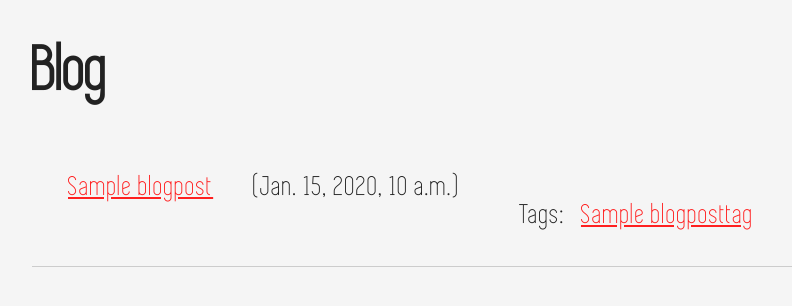
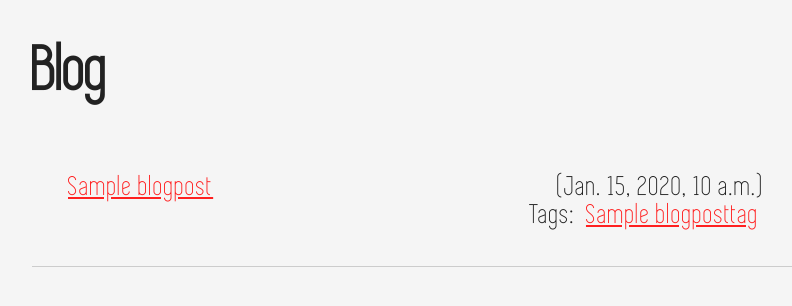
Before and after one commit to plumdog/myhome, a Django app: page /blog/ in a window 1280 px wide. Shown: the part 38-344 px from the top of the page, without its empty margins (224-1016 px from the left). Run offline with Django 3.2, Linux system fonts and the light colour scheme; tables that the repository leaves empty hold one stand-in row (values such as "Sample post"); some libraries are stand-ins or nearby versions.

Commit message:
Improve styling on blog list page

```diff
--- a/blog/templates/blog/index.html
+++ b/blog/templates/blog/index.html
@@ -11,18 +11,21 @@
   <div class="blog-posts">
     {% for bp in blog_posts %}
       <div class="blog-post-listing">
-        <p class="blog-post-title">
-          <a href="{% url 'blog:post' bp.id %}">{{ bp.title }}</a>({{ bp.datetime }})
-        </p>
-        <p class="blog-post-tags">
+        <span class="blog-post-title">
+          <a href="{% url 'blog:post' bp.id %}">{{ bp.title }}</a>
+	</span>
+	<span class="blog-post-info">
+	  ({{ bp.datetime }})
           {% if bp.blog_post_tags.all %}
-            <span class="tags">Tags:
+	    <br />
+	    <span class="blog-post-tags">Tags:
               {% for tag in bp.blog_post_tags.all %}
                 <a href="{% url 'blog:index' %}?tag={{ tag.id }}">{{ tag.name }}</a>
               {% endfor %}
             </span>
           {% endif %}
-        </p>
+        </span>
+	<div style="clear:both"></div>
       </div>
     {% endfor %}
   </div>
--- a/myhome/static/style.css
+++ b/myhome/static/style.css
@@ -75,18 +75,16 @@ h1 {
 h2 {
     font-size: 48px;
 }
-p {
+p,  .blog-posts span {
     font-size: 28px;
     letter-spacing: 1.2px;
 }
-.blog-posts a {
-    margin-right: 40px;
+.blog-posts .blog-post-tags a {
+    margin: 0 5px;
 }
-.blog-posts .blog-post-tags {
+.blog-post-info {
+    float: right;
     text-align: right;
-}
-.blog-posts .tags a {
-    margin: 0 10px;
 }
 .blog-post .next-and-prev {
     font-size: 18px;
```
